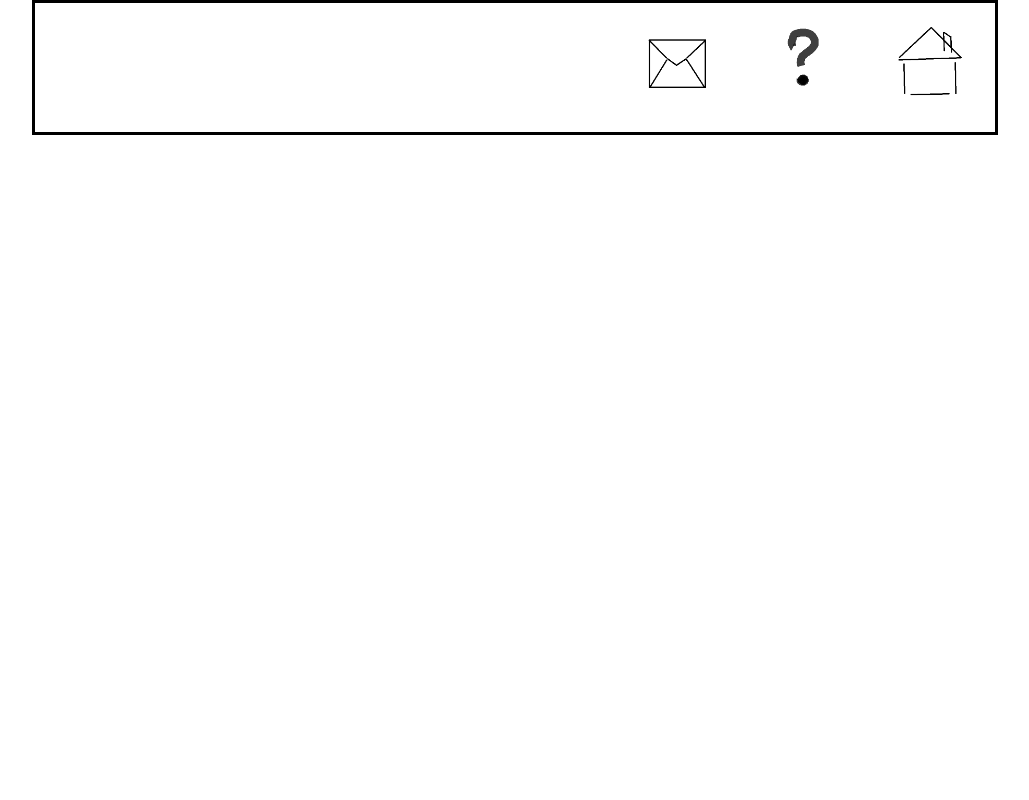
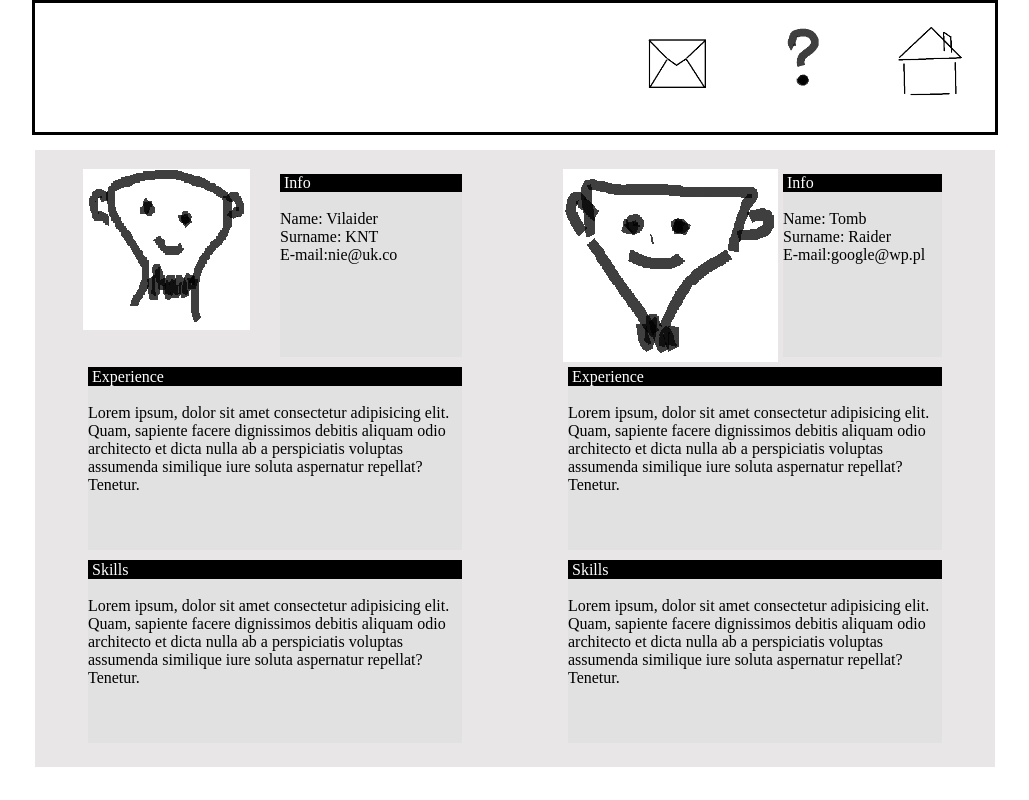
Before and after one commit to szymonbasiul/bosoreactproject, a React (Create React App) app: page /about in a window 1280 px wide. Shown: the whole page, without its empty margins (125-1154 px from the left). Built offline with nearby package versions, Linux system fonts and the light colour scheme.

Commit message:
adding about page

```diff
--- a/src/App.js
+++ b/src/App.js
@@ -3,14 +3,12 @@ import './App.css';
 import Navbar from './components/Navbar';
 import {BrowserRouter, Route, Switch} from 'react-router-dom';
 import Home from './components/Home';
-
+import About from './components/About';
 
 function Contact (){
   return <div>contact</div>
 }
-function About (){
-  return <div>about</div>
-}
+
 function ErrorComponent (){
   return <div>eroor</div>
 }
--- /dev/null
+++ b/src/components/About.css
@@ -0,0 +1,63 @@
+#cv-container{
+    display: flex;
+    justify-content: space-around;
+    margin-top: 150px;
+
+}
+
+.profiles-class{
+    display: grid;
+    justify-content: center;
+    grid-template-columns: 1fr 1fr;
+    grid-template-rows: 1fr 1fr 1fr;
+    max-width: 40%;
+    padding: 1%;
+    margin: 1%;
+
+
+}
+
+.personal-info{
+    display: flex;
+    justify-content: flex-start;
+    flex-direction: column;
+    border: 1px;
+    grid-column: 2/3;
+    grid-row: 1/2;
+    margin: 5px;
+    background-color: rgba(220, 220, 220, 0.521);
+
+}
+p{
+    color: white;
+    background-color: black;
+    margin: 0;
+}
+
+.personal-experience{
+    display: flex;
+    align-content: center;
+    flex-direction: column;
+    border: 1px;
+    border-top-style: solid;
+    grid-column: 1/3;
+    grid-row: 2/3;
+    margin: 5px;
+    background-color:rgba(220, 220, 220, 0.521);
+}
+
+.personal-skills{
+    border: 1px;
+    border-top-style: solid;
+    flex-direction: column;
+    grid-column: 1/3;
+    grid-row: 3/4;
+    margin: 5px;
+    background-color:rgba(220, 220, 220, 0.521);
+}
+
+.profile-img-box{
+    border: 2px;
+    grid-column: 1/2;
+    grid-row: 1/2;
+}
--- /dev/null
+++ b/src/components/About.js
@@ -0,0 +1,62 @@
+import React from 'react';
+import './About.css';
+import bb from '../img/bodzio-bodzio.png';
+import ss from '../img/szym-szym.png';
+
+const About = function(){
+const loremIpsum = (
+<>
+    Lorem ipsum, dolor sit amet consectetur adipisicing elit.
+    Quam, sapiente facere dignissimos debitis aliquam odio
+    architecto et dicta nulla ab a perspiciatis voluptas
+    assumenda similique iure soluta aspernatur repellat? Tenetur.
+</>
+)
+const bInfo = (
+    <div className="personal-info">
+            <p>&nbsp;Info</p><br/>
+            Name: Vilaider<br/>
+            Surname: KNT<br/>
+            E-mail:nie@uk.co<br/>
+    </div>
+);
+const sInfo =(
+    <div className="personal-info">
+        <p>&nbsp;Info</p><br/>
+        Name: Tomb<br/>
+        Surname: Raider<br/>
+        E-mail:google@wp.pl<br/>
+    </div>
+)
+const projectsInContainerDisplay = (
+<div id="cv-container">
+    <div className="profiles-class" id="profile-a">
+        <img className="profile-img-box" src={bb} alt='b-face'/>
+            {bInfo}
+        <div className="personal-experience">
+            <p>&nbsp;Experience</p><br/>
+            {loremIpsum}
+        </div>
+        <div className="personal-skills">
+            <p>&nbsp;Skills</p><br/>
+            {loremIpsum}
+        </div>
+    </div>
+    <div className="profiles-class" id="profile-b">
+        <img className="profile-img-box" src={ss} alt='s-face'/>
+            {sInfo}
+        <div className="personal-experience">
+            <p>&nbsp;Experience</p><br/>
+            {loremIpsum}
+        </div>
+        <div className="personal-skills">
+            <p>&nbsp;Skills</p><br/>
+            {loremIpsum}
+        </div>
+    </div>
+</div>
+)
+return projectsInContainerDisplay;
+}
+
+export default About
```
Also changed, not shown: src/components/Home.js (+0 -17 lines), 2 other files (tests, documents, lock files or other folders).
